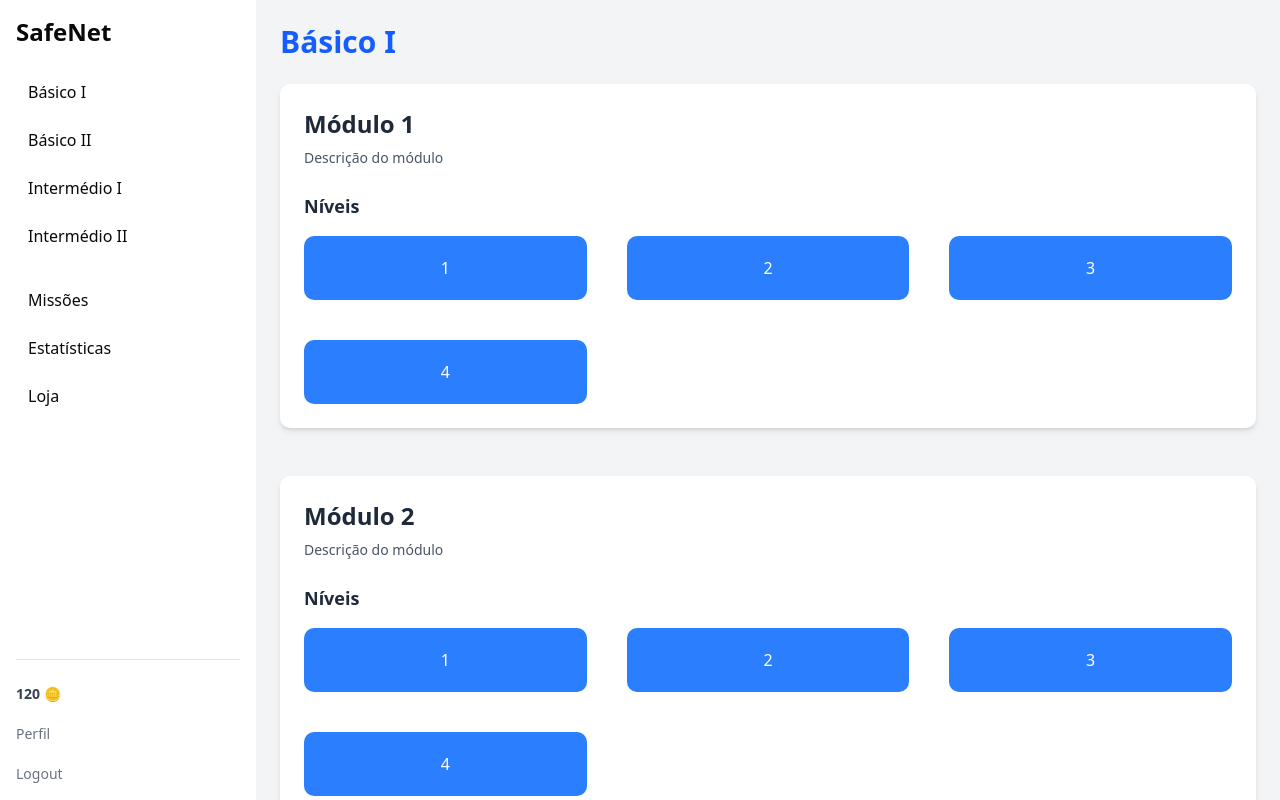
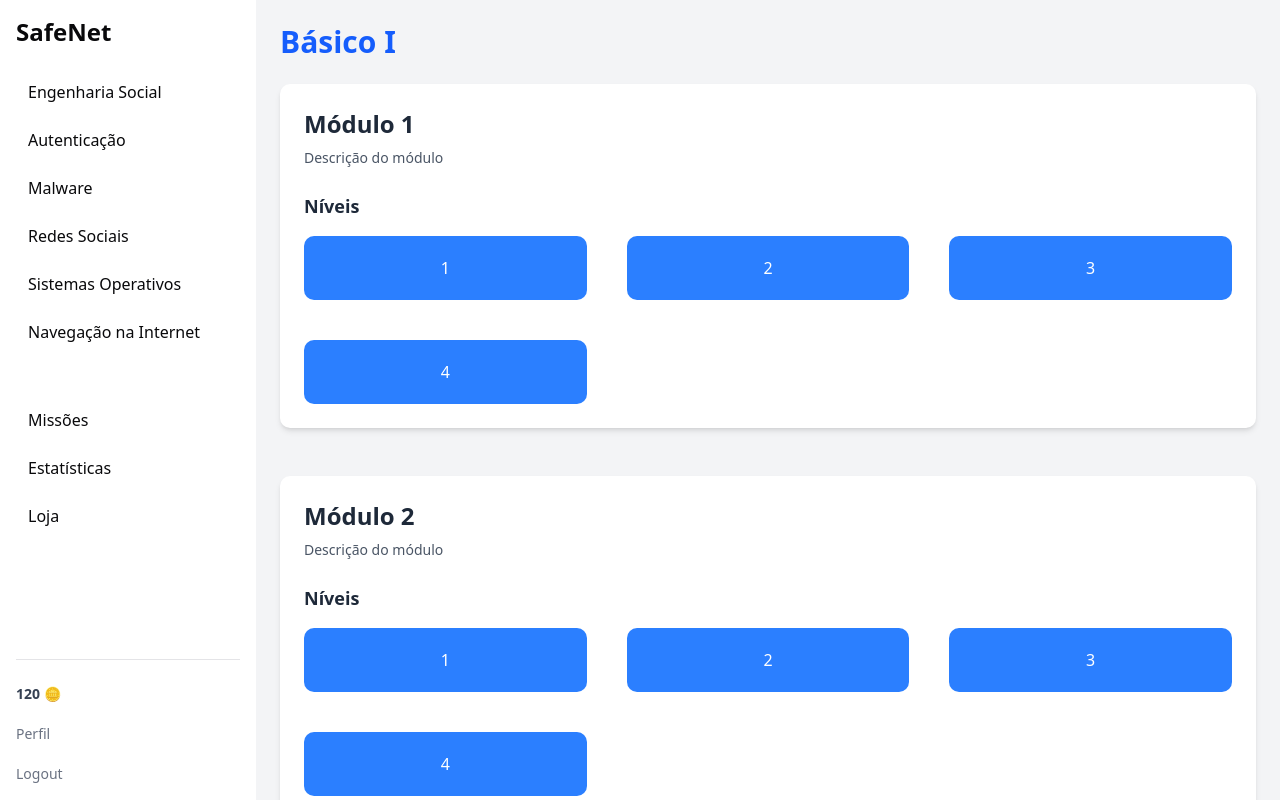
Before and after one commit to TiGomes0802/SafeNet, a Vue app in the folder vue-SafeNet/: page / in a window 1280 px wide. Built offline with nearby package versions, Linux system fonts and the light colour scheme.

Commit message:
Atualização de nomes das Unidades

```diff
--- a/vue-SafeNet/src/components/Sidebar.vue
+++ b/vue-SafeNet/src/components/Sidebar.vue
@@ -3,16 +3,20 @@
         <div>
             <h1 class="text-2xl font-bold mb-6">SafeNet</h1>
             <nav class="space-y-2">
-                <router-link to="/unidade/Básico I" class="block py-2 px-3 rounded hover:bg-gray-100">Básico
-                    I</router-link>
-                <router-link to="/unidade/Básico II" class="block py-2 px-3 rounded hover:bg-gray-100">Básico
-                    II</router-link>
-                <router-link to="/unidade/Intermédio I" class="block py-2 px-3 rounded hover:bg-gray-100">Intermédio
-                    I</router-link>
-                <router-link to="/unidade/Intermédio II" class="block py-2 px-3 rounded hover:bg-gray-100">Intermédio
-                    II</router-link>
+                <router-link to="/unidade/Engenharia Social" class="block py-2 px-3 rounded hover:bg-gray-100">Engenharia Social
+                    </router-link>
+                <router-link to="/unidade/Autenticação" class="block py-2 px-3 rounded hover:bg-gray-100">Autenticação
+                    </router-link>
+                <router-link to="/unidade/Malware" class="block py-2 px-3 rounded hover:bg-gray-100">Malware
+                    </router-link>
+                <router-link to="/unidade/Redes Sociais" class="block py-2 px-3 rounded hover:bg-gray-100">Redes Sociais
+                    </router-link>
+                <router-link to="/unidade/Sistemas Operativos" class="block py-2 px-3 rounded hover:bg-gray-100">Sistemas Operativos
+                    </router-link>
+                <router-link to="/unidade/Navegação" class="block py-2 px-3 rounded hover:bg-gray-100">Navegação na Internet
+                    </router-link>
             </nav>
-            <nav class="space-y-2 mt-6">
+            <nav class="space-y-2 mt-12">
                 <router-link to="/missoes" class="block py-2 px-3 rounded hover:bg-gray-100">Missões</router-link>
                 <router-link to="/estatisticas" class="block py-2 px-3 rounded hover:bg-gray-100">Estatísticas</router-link>
                 <router-link to="/loja" class="block py-2 px-3 rounded hover:bg-gray-100">Loja</router-link>
```
